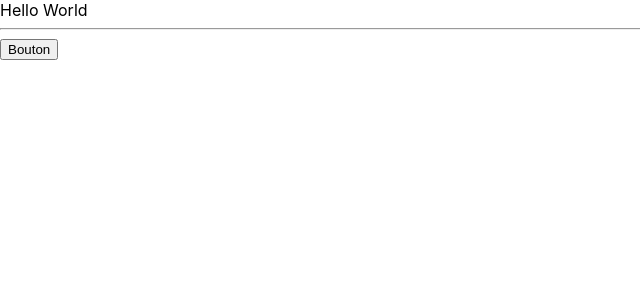
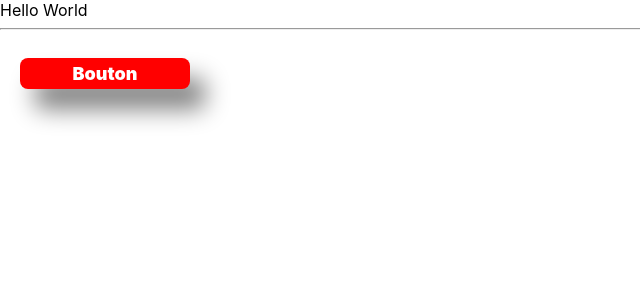
Before and after one commit to 29fredz/new-29-11-2023, a React (Create React App) app: page / in a window 1280 px wide. Shown: the top 300 px of the page, without its empty margins (0-640 px from the left). Built offline with nearby package versions, Linux system fonts and the light colour scheme.

Commit message:
style module

```diff
--- a/src/App/components/Button/Button.jsx
+++ b/src/App/components/Button/Button.jsx
@@ -1,7 +1,8 @@
 import React from 'react'
+import styles from './Button.module.css'
 
 function Button(props) {
-    return <button>Bouton</button>
+    return <button className={styles.Button}>Bouton</button>
 }
 
 export default Button;
--- /dev/null
+++ b/src/App/components/Button/Button.module.css
@@ -0,0 +1,19 @@
+.Button {
+    all:unset;
+    padding: 5px 10px;
+    font-size: large;
+    font-weight:900;
+    border-radius:8px;
+    text-align:center;
+    min-width:150px;
+    box-shadow: 15px 20px 25px grey;
+    margin:20px;
+    color:white;
+    background-color:red;
+}
+
+.Button:hover {
+    box-shadow: 10px 10px 25px grey;
+    cursor:pointer;
+
+}
```
Also changed, not shown: src/App/components/Button/Button.css (deleted).
